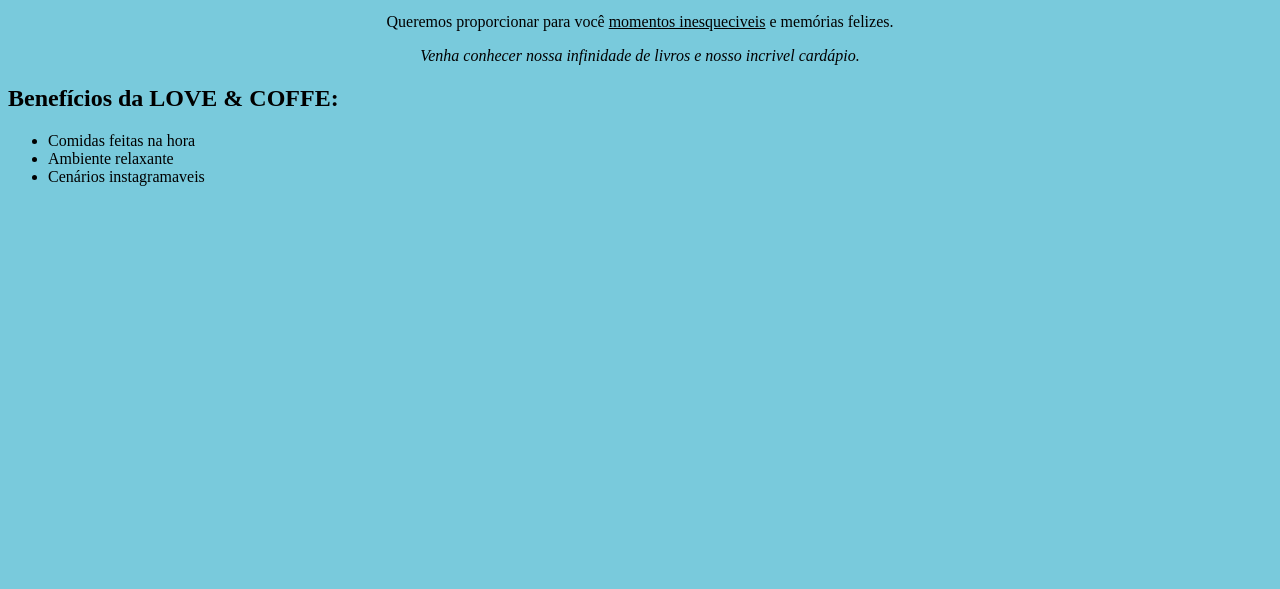
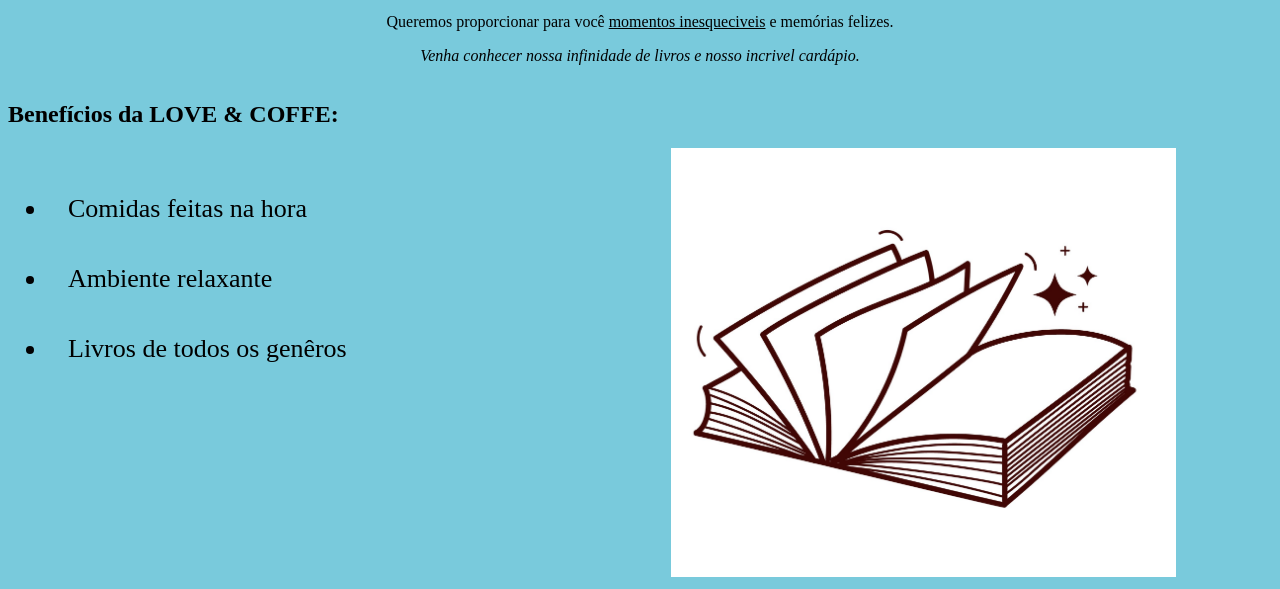
Before and after one commit to oliveira-eduarda/Tancredo-1A-PensamentoComputacional, a plain HTML site: page Index.html in a window 1280 px wide. Shown: the part 1061-1650 px from the top of the page. Before the commit the page ends 1263 px from the top, so only its background shows below. Drawn offline with Linux system fonts and the light colour scheme.

Commit message:
Arrumando  beneficios

```diff
--- a/Index.html
+++ b/Index.html
@@ -11,19 +11,23 @@
 
     </header>
     <main>
+    <div class="principal">
         <img class="capa" src="capa.jpg">
      <h1>LOVE & COFFE</h1>
 
         <p>Em nosso book coffe você pode tomar um <strong>delicioso café</strong> enquanto relaxa lendo um livro ou até mesmo passando um tempo com os amigos.</p>
         <p>Queremos proporcionar para você <u>momentos inesqueciveis</u> e memórias felizes.</p>
         <p><em>Venha conhecer nossa infinidade de livros e nosso incrivel cardápio.</em></p>
+        </div>
+
         <div class="beneficios">
         <h2>Benefícios da LOVE & COFFE:</h2>
         <ul>
             <li>Comidas feitas na hora</li>
             <li>Ambiente relaxante</li>
-            <li>Cenários instagramaveis</li>
+            <li>Livros de todos os genêros</li>
         </ul>
+        <img class="foto-beneficios" src="foto-beneficios.jpg">
         </div>
     </main>
     <footer>
--- a/style.css
+++ b/style.css
@@ -7,4 +7,18 @@
 }
 .beneficios{
     text-align: left;
+    background-color: rgb(121, 202, 220);
+    display: inline-block;
 }
+ul{
+    display: inline-block;
+    vertical-align: top;
+    font-size: 26px;
+    margin-right: 300px;
+}
+li{
+    padding: 20px;
+}
+.foto-beneficios{
+    width: 40%;
+}
```
Also changed, not shown: foto-beneficios.jpg (added).
